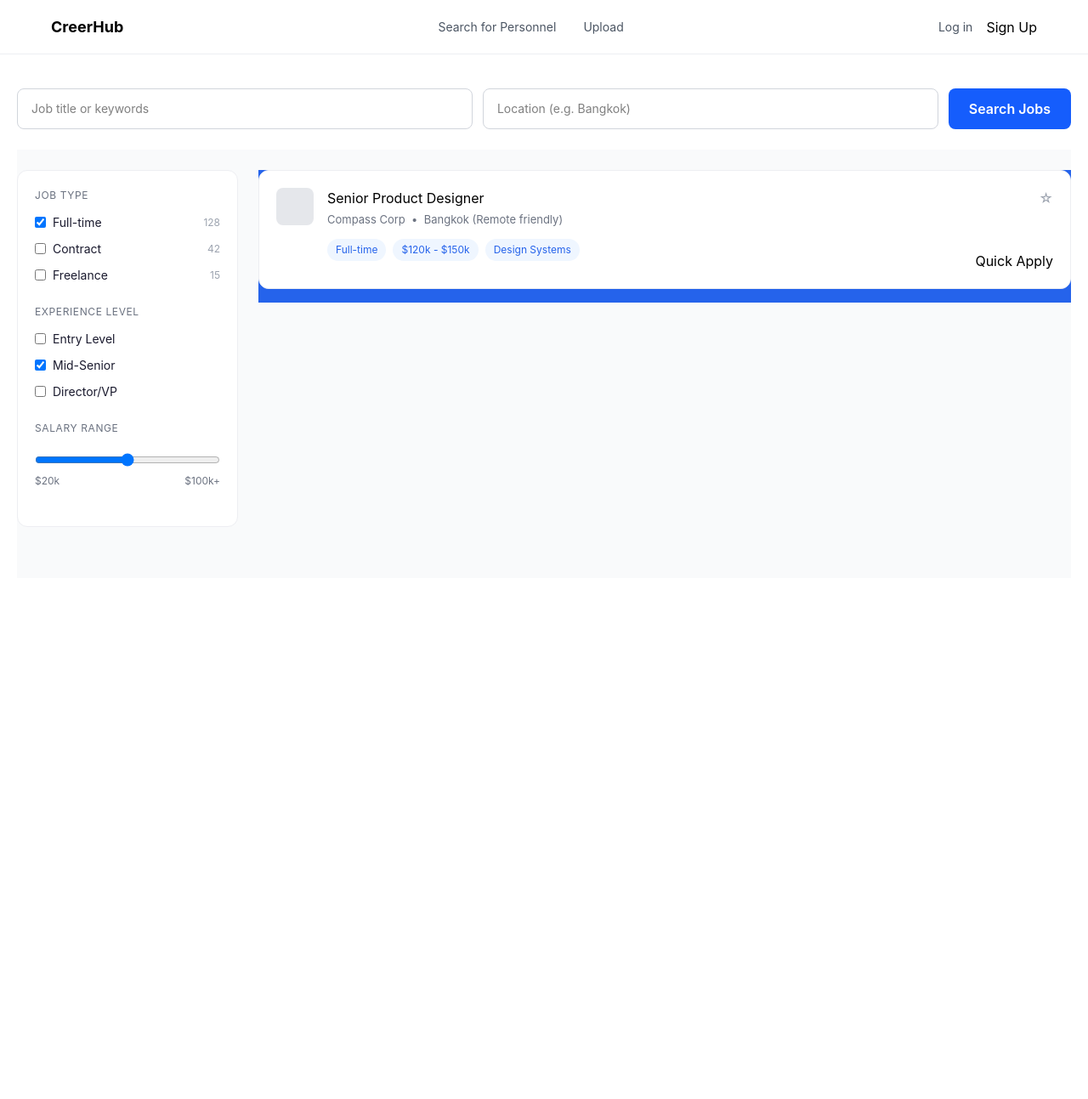
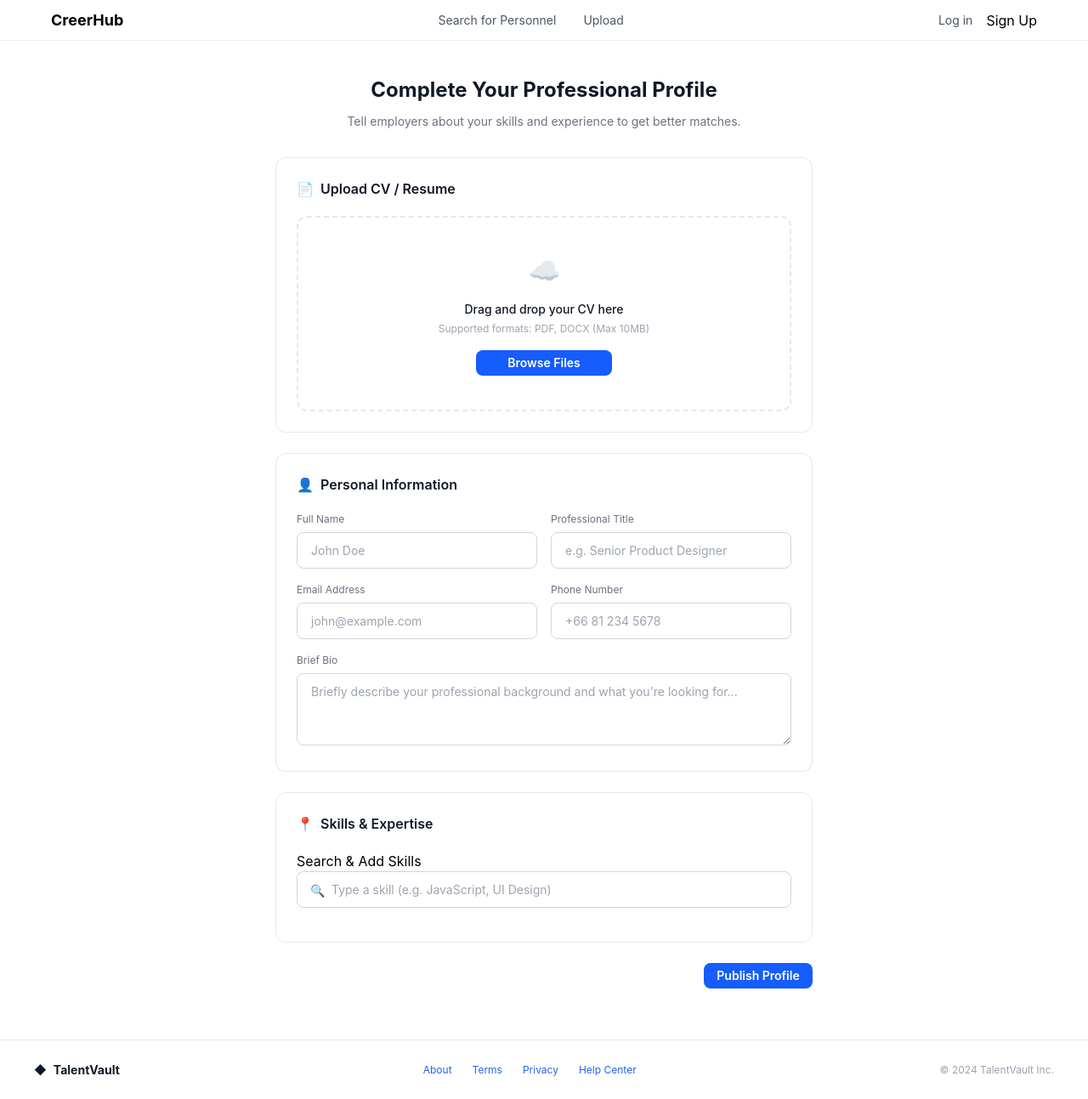
Before and after one commit to Lapat112/CareerHub, a React (Vite) app: page /Upload in a window 1280 px wide. Shown: the whole page at 85% size. Before the commit the page ends 800 px from the top, so only its background shows below. Built offline with nearby package versions, Linux system fonts and the light colour scheme.

Commit message:
Upload Page

```diff
--- a/src/App.tsx
+++ b/src/App.tsx
@@ -4,6 +4,7 @@ import './App.css'
 import Homepage from './PageWeb/Home/Homepage'
 import Navbar from './Nav/Nav'
 import Personnel from './PageWeb/Sear_Person/Personnel'
+import Upload from './PageWeb/Upload/Upload'
 
 function App() {
 
@@ -11,7 +12,7 @@ function App() {
   return (
     <>
       <Navbar/>
-      <Personnel/>
+      <Upload/>
     </>
   )
 }
--- a/src/Nav/Nav.css
+++ b/src/Nav/Nav.css
@@ -4,7 +4,7 @@
   display: flex;
   align-items: center;
   justify-content: space-between;
-  padding: 18px 60px;
+  padding: 10px 60px;
   border-bottom: 1px solid #edeef2;
 }
 
--- a/src/PageWeb/Sear_Person/Personnel.css
+++ b/src/PageWeb/Sear_Person/Personnel.css
@@ -9,12 +9,12 @@
 
 
 /* Main area: sidebar + listings */
-.jobs-main {
+.jobs-main /*ข้างหลัง*/ {
   display: flex;
   gap: 24px;
   align-items: flex-start;
   padding: 24px 0 60px;
-  background: #f9fafb;
+
 }
 
     /* Sidebar */
--- /dev/null
+++ b/src/PageWeb/Upload/Upload.css
@@ -0,0 +1,212 @@
+.profile-wrapper {
+  max-width: 42rem;
+  margin: 0 auto;
+  padding: 0 20px;
+}
+
+/* Header */
+.profile-header {
+  text-align: center;
+  padding: 40px 0 32px;
+}
+
+.profile-header h1 {
+  font-size: 24px;
+  font-weight: 700;
+  color: #111827;
+  margin-bottom: 8px;
+}
+
+.profile-header p {
+  font-size: 14px;
+  color: #6b7280;
+}
+
+/* Card */
+.profile-card {
+  background: #fff;
+  border-radius: 12px;
+  border: 1px solid #e5e7eb;
+  padding: 24px;
+  margin-bottom: 24px;
+}
+
+.card-title {
+  display: flex;
+  align-items: center;
+  gap: 8px;
+  margin-bottom: 20px;
+}
+
+.card-title .icon {
+  color: #2563eb;
+}
+
+.card-title h2 {
+  font-size: 16px;
+  font-weight: 600;
+  color: #111827;
+}
+
+/* Dropzone */
+.dropzone {
+  border: 2px dashed #e5e7eb;
+  border-radius: 12px;
+  display: flex;
+  flex-direction: column;
+  align-items: center;
+  justify-content: center;
+  padding: 40px 16px;
+  text-align: center;
+}
+
+.dropzone-icon {
+  font-size: 30px;
+  color: #d1d5db;
+  margin-bottom: 12px;
+}
+
+.dropzone-text {
+  font-size: 14px;
+  font-weight: 500;
+  color: #111827;
+  margin-bottom: 4px;
+}
+
+.dropzone-sub {
+  font-size: 12px;
+  color: #9ca3af;
+  margin-bottom: 16px;
+}
+
+/* Form */
+.form-row {
+  display: grid;
+  grid-template-columns: 1fr 1fr;
+  gap: 16px;
+  margin-bottom: 16px;
+}
+
+.form-field label {
+  display: block;
+  font-size: 12px;
+  color: #6b7280;
+  margin-bottom: 6px;
+}
+
+.form-field input,
+.form-field textarea {
+  width: 100%;
+  padding: 10px 16px;
+  border-radius: 8px;
+  border: 1px solid #d1d5db;
+  font-size: 14px;
+}
+
+.form-field input::placeholder,
+.form-field textarea::placeholder {
+  color: #9ca3af;
+}
+
+.form-field textarea {
+  resize: vertical;
+}
+
+/* Skills search */
+.search-input-wrapper {
+  position: relative;
+  margin-bottom: 16px;
+}
+
+.search-icon {
+  position: absolute;
+  left: 16px;
+  top: 50%;
+  transform: translateY(-50%);
+  color: #9ca3af;
+  font-size: 14px;
+}
+
+.search-input-wrapper input {
+  width: 100%;
+  padding: 10px 16px 10px 40px;
+  border-radius: 8px;
+  border: 1px solid #d1d5db;
+  font-size: 14px;
+}
+
+.search-input-wrapper input::placeholder {
+  color: #9ca3af;
+}
+
+/* Skill tags */
+.skill-tags {
+  display: flex;
+  flex-wrap: wrap;
+  gap: 8px;
+}
+
+.skill-tag {
+  display: flex;
+  align-items: center;
+  gap: 6px;
+  font-size: 12px;
+  background: #eff6ff;
+  color: #2563eb;
+  padding: 6px 12px;
+  border-radius: 999px;
+}
+
+.skill-tag .remove {
+  cursor: pointer;
+}
+
+/* Actions */
+.profile-actions {
+  display: flex;
+  justify-content: flex-end;
+  align-items: center;
+  gap: 16px;
+  padding-bottom: 60px;
+}
+
+/* Footer */
+.profile-footer {
+  width: 100%;
+  border-top: 1px solid #e5e7eb;
+  padding: 24px 0;
+}
+
+.profile-footer-inner {
+  max-width: 120rem;
+  margin: 0 auto;
+  padding: 0 40px;
+  display: flex;
+  align-items: center;
+  justify-content: space-between;
+}
+
+.footer-logo {
+  display: flex;
+  align-items: center;
+  gap: 8px;
+  font-size: 14px;
+  font-weight: 700;
+  color: #111827;
+}
+
+.footer-links {
+  display: flex;
+  gap: 24px;
+  font-size: 12px;
+}
+
+.footer-links a {
+  color: #2563eb;
+  text-decoration: none;
+}
+
+.footer-copy {
+  font-size: 12px;
+  color: #9ca3af;
+}
--- /dev/null
+++ b/src/PageWeb/Upload/Upload.tsx
@@ -0,0 +1,108 @@
+import './Upload.css'
+
+function Upload() {
+  return (
+    <>
+      <div className="profile-wrapper">
+        {/* Page header */}
+        <div className="profile-header">
+          <h1>Complete Your Professional Profile</h1>
+          <p>Tell employers about your skills and experience to get better matches.</p>
+        </div>
+
+        {/* Upload CV card */}
+        <div className="profile-card">
+          <div className="card-title">
+            <span className="icon">📄</span>
+            <h2>Upload CV / Resume</h2>
+          </div>
+
+          <div className="dropzone">
+            <span className="dropzone-icon">☁</span>
+            <p className="dropzone-text">Drag and drop your CV here</p>
+            <p className="dropzone-sub">Supported formats: PDF, DOCX (Max 10MB)</p>
+            <button className=" w-[10rem] h-[30px] rounded-lg bg-blue-600 text-white text-sm font-semibold cursor-pointer border-none hover:bg-blue-700">
+              Browse Files
+            </button>
+          </div>
+        </div>
+
+        {/* Personal Information card */}
+        <div className="profile-card">
+          <div className="card-title">
+            <span className="icon">👤</span>
+            <h2>Personal Information</h2>
+          </div>
+
+          <div className="form-row">
+            <div className="form-field">
+              <label>Full Name</label>
+              <input type="text" placeholder="John Doe" />
+            </div>
+            <div className="form-field">
+              <label>Professional Title</label>
+              <input type="text" placeholder="e.g. Senior Product Designer" />
+            </div>
+          </div>
+
+          <div className="form-row">
+            <div className="form-field">
+              <label>Email Address</label>
+              <input type="email" placeholder="john@example.com" />
+            </div>
+            <div className="form-field">
+              <label>Phone Number</label>
+              <input type="text" placeholder="+66 81 234 5678" />
+            </div>
+          </div>
+
+          <div className="form-field">
+            <label>Brief Bio</label>
+            <textarea
+              placeholder="Briefly describe your professional background and what you're looking for..."
+              rows={3}
+            ></textarea>
+          </div>
+        </div>
+
+        {/* Skills & Expertise card */}
+        <div className="profile-card">
+          <div className="card-title">
+            <span className="icon">📍</span>
+            <h2>Skills & Expertise</h2>
+          </div>
+
+          <label>Search & Add Skills</label>
+          <div className="search-input-wrapper">
+            <span className="search-icon">🔍</span>
+            <input type="text" placeholder="Type a skill (e.g. JavaScript, UI Design)" />
+          </div>
+        </div>
+
+        {/* Actions */}
+        <div className="profile-actions">
+
+          <button className="w-[8rem] h-[30px] rounded-lg bg-blue-600 text-white text-sm font-semibold cursor-pointer border-none hover:bg-blue-700">Publish Profile </button>
+        </div>
+      </div>
+
+      {/* Footer */}
+      <footer className="profile-footer">
+        <div className="profile-footer-inner">
+          <div className="footer-logo">
+            <span>◆</span> TalentVault
+          </div>
+          <div className="footer-links">
+            <a href="#">About</a>
+            <a href="#">Terms</a>
+            <a href="#">Privacy</a>
+            <a href="#">Help Center</a>
+          </div>
+          <div className="footer-copy">© 2024 TalentVault Inc.</div>
+        </div>
+      </footer>
+    </>
+  )
+}
+
+export default Upload
```
